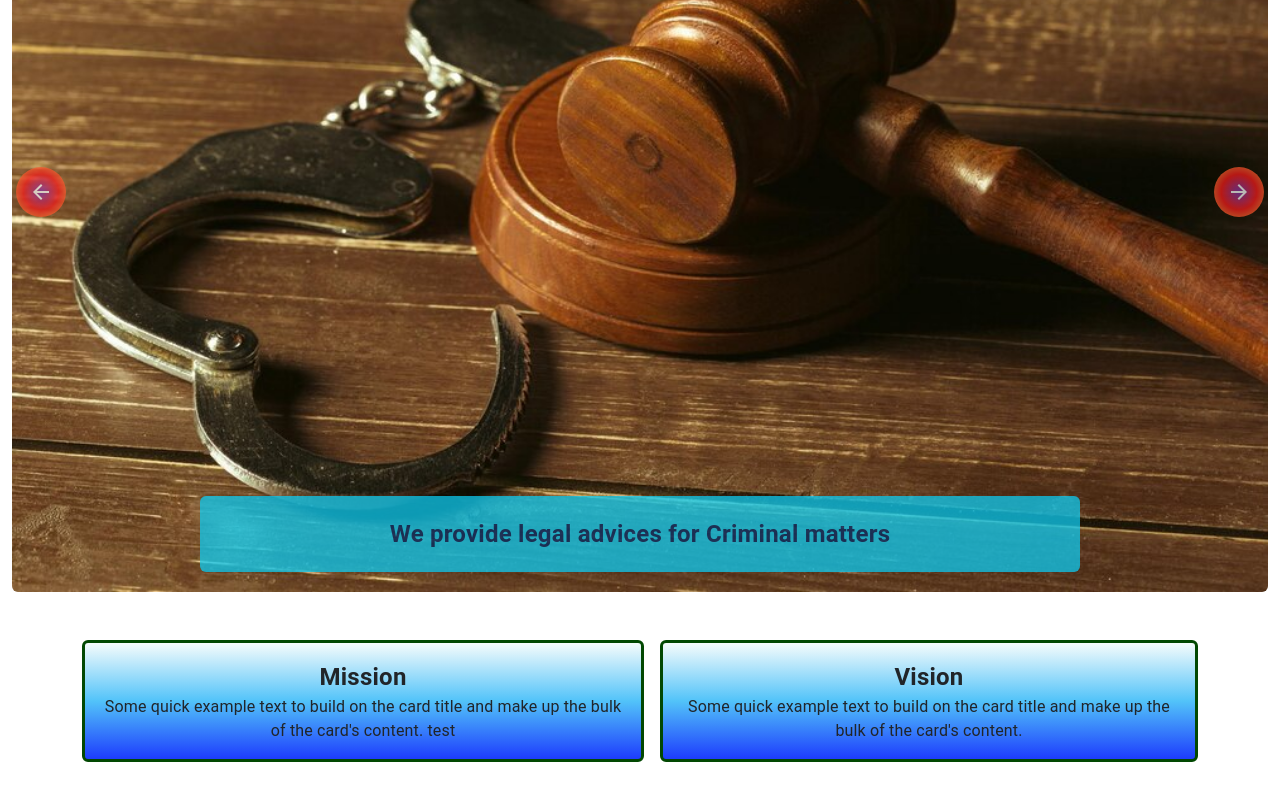
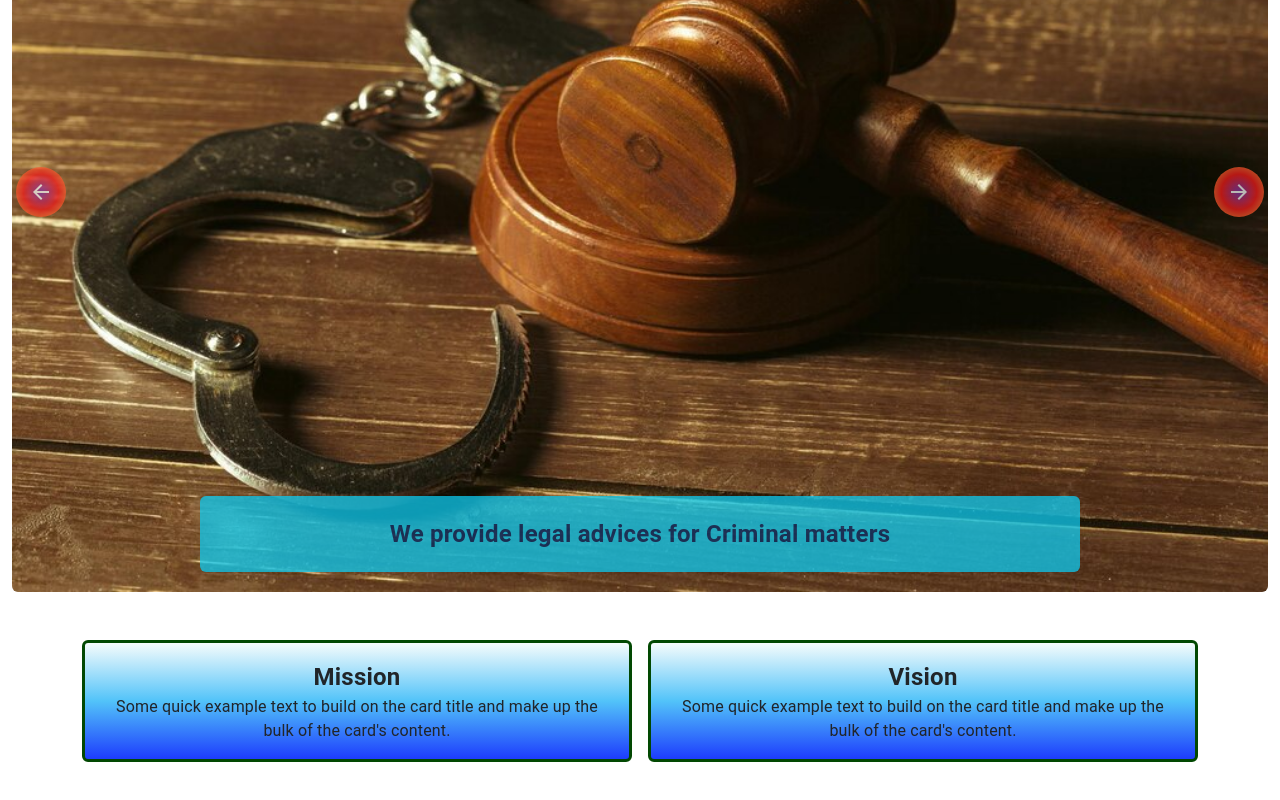
Before and after one commit to Sumitoppa/advocate-web, a React (Create React App) app: page / in a window 1280 px wide. Shown: the part 470-1270 px from the top of the page. Built offline with nearby package versions, Linux system fonts and the light colour scheme.

Commit message:
check after config change

```diff
--- a/src/components/Homepage/MissionAndVision/MissionAndVision.jsx
+++ b/src/components/Homepage/MissionAndVision/MissionAndVision.jsx
@@ -15,7 +15,7 @@ function MissionAndVission() {
               </Typography>
               <Typography className="card-text">
                 Some quick example text to build on the card title and make up
-                the bulk of the card's content. test
+                the bulk of the card's content.
               </Typography>
             </div>
           </div>
```
